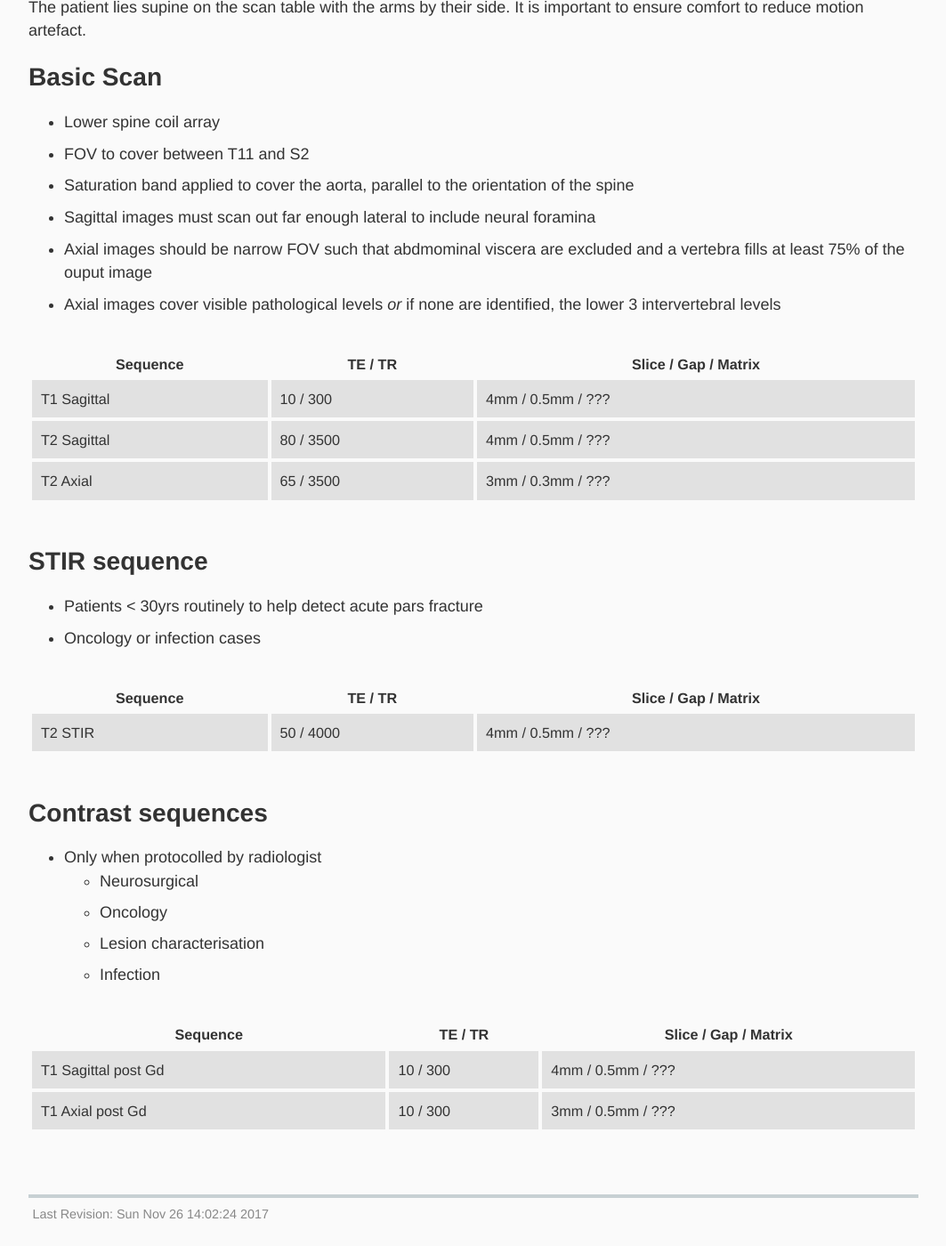
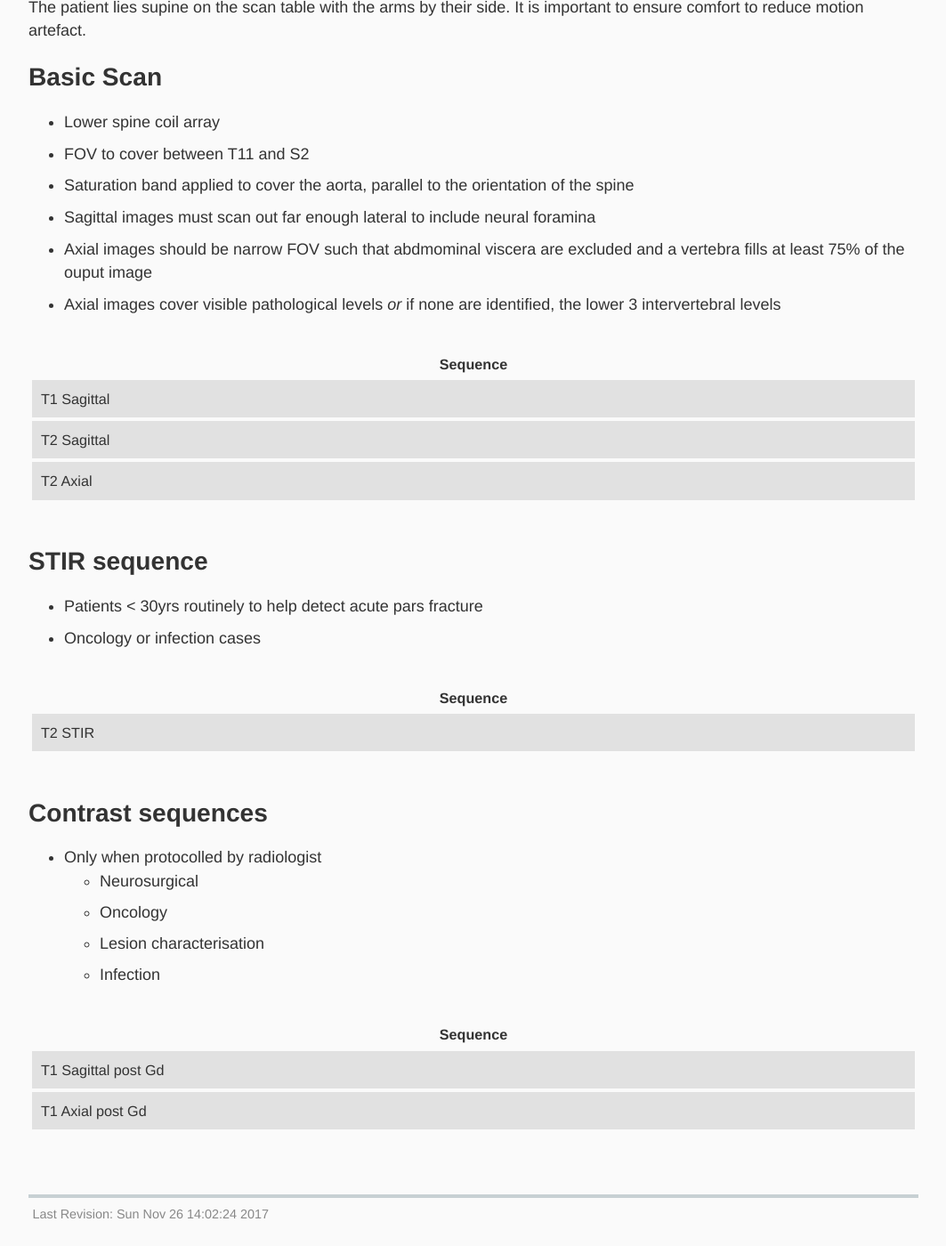
Before and after one commit to harrogatemsk/harrogatemsk.github.io, a Jekyll site: the page built from _protocols/lumbar-spine.md, in a window 1280 px wide and 1400 px high, scrolled down 374 px. Shown: the whole window at 89% size, without its empty margins (108-1171 px from the left). Built offline with Jekyll 4.4.1, drawn with Linux system fonts in a browser that asks for light colours; some web fonts are replaced.

Commit message:
Update from Forestry.io - lumbar-spine.md

```diff
--- a/_protocols/lumbar-spine.md
+++ b/_protocols/lumbar-spine.md
@@ -17,19 +21,19 @@ The patient lies supine on the scan table with the arms by their side. It is imp
 - Axial images should be narrow FOV such that abdmominal viscera are excluded and a vertebra fills at least 75% of the ouput image
 - Axial images cover visible pathological levels _or_ if none are identified, the lower 3 intervertebral levels
 
-|	Sequence			|	TE / TR			|	Slice / Gap / Matrix		|
-|---					|---				|---							|
-| T1 Sagittal			| 10 / 300			| 4mm / 0.5mm / ???				|
-| T2 Sagittal			| 80 / 3500			| 4mm / 0.5mm / ???				|
-| T2 Axial				| 65 / 3500			| 3mm / 0.3mm / ???				|
+|	Sequence			|
+|---					|
+| T1 Sagittal			|
+| T2 Sagittal			|
+| T2 Axial				|
 
 ### STIR sequence
 - Patients < 30yrs routinely to help detect acute pars fracture
 - Oncology or infection cases
 
-|	Sequence			|	TE / TR			|	Slice / Gap / Matrix		|
-|---					|---				|---							|
-| T2 STIR				| 50 / 4000			| 4mm / 0.5mm / ???				|
+|	Sequence			|
+|---					|
+| T2 STIR				|
 
 ### Contrast sequences
 - Only when protocolled by radiologist
@@ -38,7 +42,7 @@ The patient lies supine on the scan table with the arms by their side. It is imp
     - Lesion characterisation
     - Infection
 
-|	Sequence			|	TE / TR			|	Slice / Gap / Matrix		|
-|---					|---				|---							|
-| T1 Sagittal post Gd	| 10 / 300			| 4mm / 0.5mm / ???				|
-| T1 Axial post Gd		| 10 / 300			| 3mm / 0.5mm / ???				|
+|	Sequence			|
+|---					|
+| T1 Sagittal post Gd	|
+| T1 Axial post Gd		|
```
Also changed, not shown: other parts of _protocols/lumbar-spine.md (+4 -0 lines), .forestry/front_matter/templates/protocols.yml.
